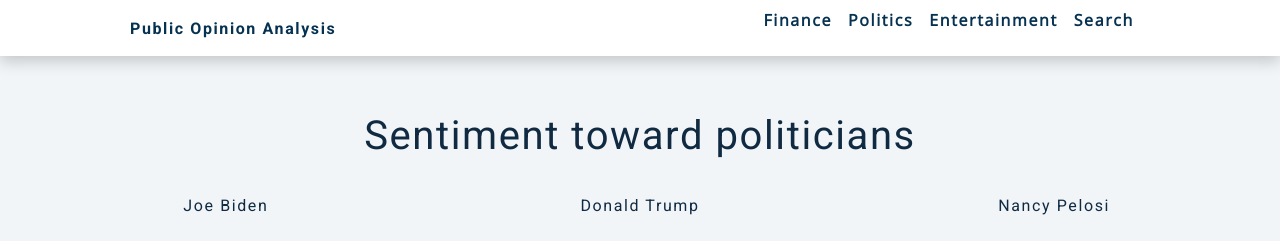
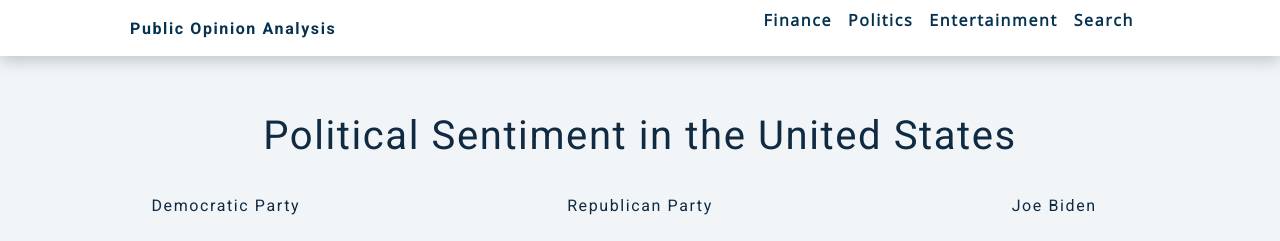
Before and after one commit to RohanJoshi28/public-opinion-analysis, a Flask app: page /politics in a window 1280 px wide. Shown: the top 241 px of the page. Run offline with Flask 2, Linux system fonts and the light colour scheme; data comes from the database, SQL or seed files in the repository; both versions use the stored data as it was after the commit; some libraries are stand-ins or nearby versions.

Commit message:
update pages

```diff
--- a/app/server.py
+++ b/app/server.py
@@ -36,7 +36,7 @@ db = SQLAlchemy(app)
 bearer_token = os.getenv("BEARER_TOKEN")
 client = tweepy.Client(bearer_token=bearer_token)
 
-politicians_list = ["Joe Biden", "Donald Trump", "Nancy Pelosi", "Kamala Harris", "Bernie Sanders", "AOC", "Ben Carson", "Marco Rubio"]
+politicians_list = ["Democratic Party", "Republican Party", "Joe Biden", "Donald Trump", "Nancy Pelosi", "Kamala Harris", "Bernie Sanders", "AOC", "Marco Rubio"]
 
 finance_list = ["GME", "AMC", "GOOGL", "TSLA", "FB", "AMZN", "AAPL", "MSFT"]
 
--- a/app/templates/finance.html
+++ b/app/templates/finance.html
@@ -36,7 +36,7 @@
         </nav>
         <main style="margin-top: 60px;">
         <div style="text-align: center; justify-content: center; align-items: center;">
-            <h2>Financial Analysis of various stocks</h2>
+            <h2>Financial Sentiment of Stocks</h2>
             {% for figure in figure_list %}
                 <div style="margin: 30px; display: inline-block;">
                 <h4>{{figure}}</h4>
--- a/app/templates/politicians.html
+++ b/app/templates/politicians.html
@@ -36,7 +36,7 @@
         </nav>
         <main style="margin-top: 60px;">
         <div style="text-align: center; justify-content: center; align-items: center;">
-            <h2>Sentiment toward politicians</h2>
+            <h2>Political Sentiment in the United States</h2>
             {% for figure in figure_list %}
                 <div style="margin: 30px; display: inline-block;">
                 <h4>{{figure}}</h4>
```
Also changed, not shown: app/templates/entertainment.html (+4 -4 lines), app/site.db.
